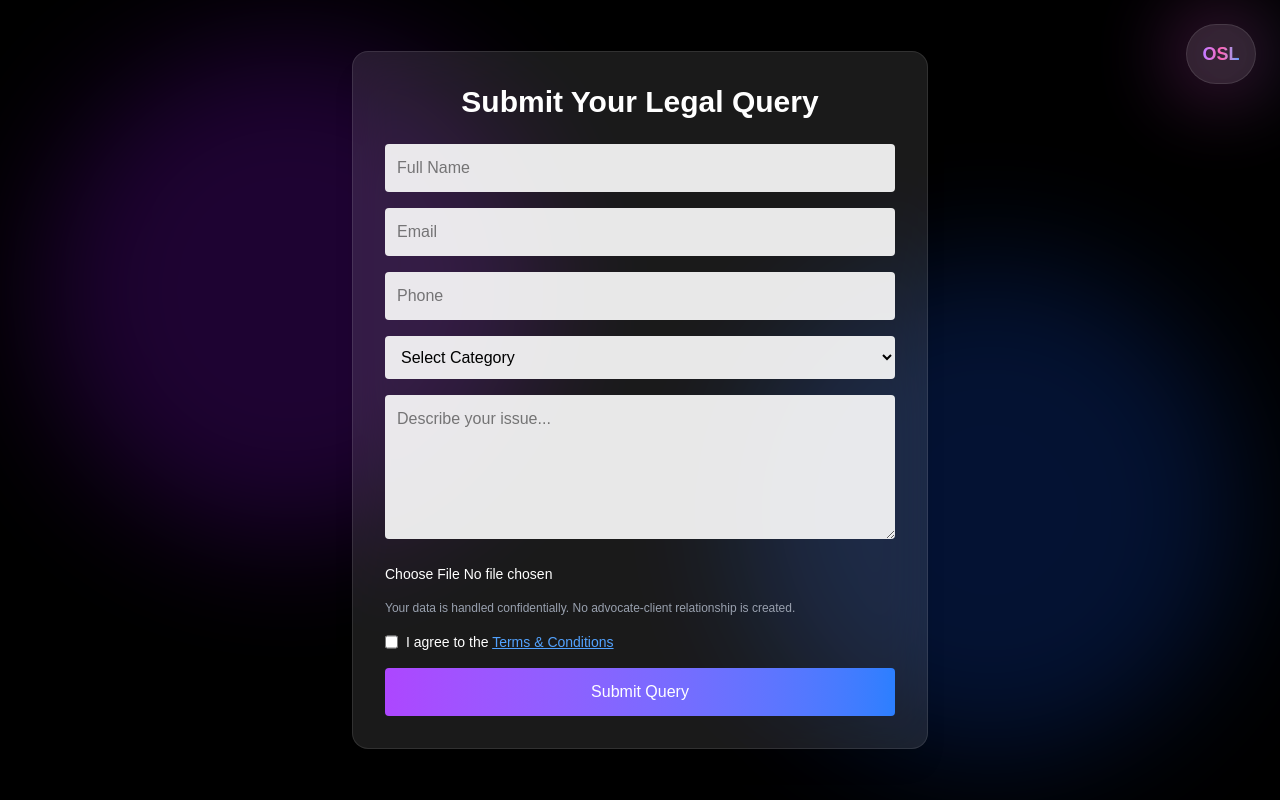
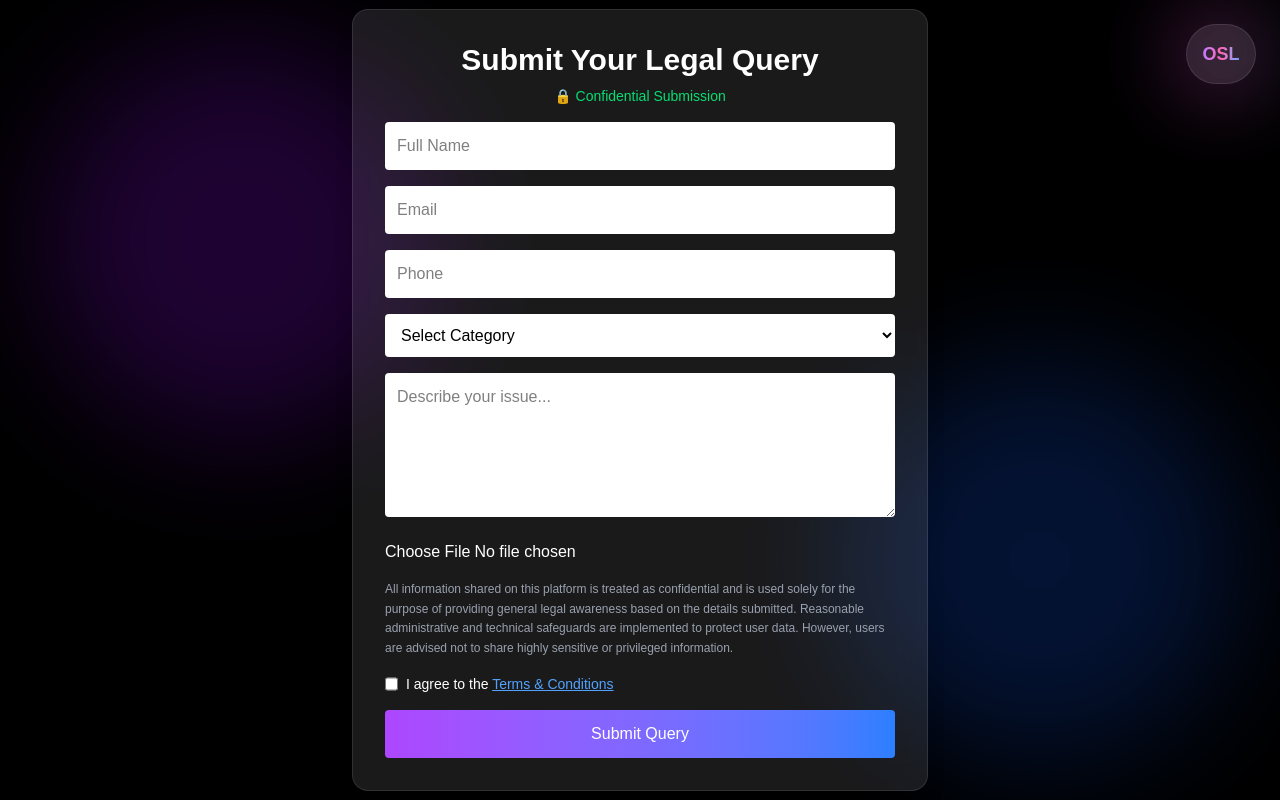
Before and after one commit to almohammedsk/oh-so-legal, a Next.js app: page /ask-query in a window 1280 px wide. Built offline with nearby package versions, Linux system fonts and the light colour scheme; no server answers.

Commit message:
add confidentiality across UI safely

```diff
--- a/app/ask-query/page.tsx
+++ b/app/ask-query/page.tsx
@@ -38,51 +38,27 @@ export default function AskQuery() {
     if (file) {
       const fileName = `${Date.now()}-${file.name}`;
 
-      const { error: uploadError } = await supabase.storage
+      const { error } = await supabase.storage
         .from("query-files")
         .upload(fileName, file);
 
-      if (uploadError) {
-        alert("File upload failed");
-        setLoading(false);
-        return;
-      }
-
+      if (!error) {
         const { data } = supabase.storage
           .from("query-files")
           .getPublicUrl(fileName);
 
         file_url = data.publicUrl;
       }
+    }
 
-    const { error } = await supabase.from("queries").insert([
-      {
-        ...form,
-        ticket_id,
-        file_url,
-      },
+    await supabase.from("queries").insert([
+      { ...form, ticket_id, file_url },
     ]);
-
-    if (!error) {
-      await fetch("/api/send-email", {
-        method: "POST",
-        headers: {"Content-Type": "application/json"},
-        body: JSON.stringify({
-          email: form.email,
-          name: form.name,
-          ticket: ticket_id,
-          phone: form.phone,
-          category: form.category,
-          query: form.query,
-        }),
-      });
 
     setTicket(ticket_id);
     setForm({ name:"", email:"", phone:"", category:"", query:"" });
     setFile(null);
     setAgreed(false);
-    }
-
     setLoading(false);
   };
 
@@ -90,8 +66,8 @@ export default function AskQuery() {
     <div className="min-h-screen bg-black text-white flex items-center justify-center px-6 relative overflow-hidden">
 
       {/* Glow background */}
-      <div className="absolute w-[500px] h-[500px] bg-purple-600 opacity-20 blur-3xl rounded-full top-10 left-10"></div>
-      <div className="absolute w-[500px] h-[500px] bg-blue-600 opacity-20 blur-3xl rounded-full bottom-10 right-10"></div>
+      <div className="absolute w-[400px] h-[400px] bg-purple-600 opacity-20 blur-3xl rounded-full top-10 left-10"></div>
+      <div className="absolute w-[400px] h-[400px] bg-blue-600 opacity-20 blur-3xl rounded-full bottom-10 right-10"></div>
 
       <motion.div
         initial={{ opacity:0, y:30 }}
@@ -99,15 +75,18 @@ export default function AskQuery() {
         className="w-full max-w-xl bg-white/10 backdrop-blur-xl p-8 rounded-2xl border border-white/10 shadow-xl"
       >
 
-        <h1 className="text-3xl mb-6 text-center font-semibold">
+        <h1 className="text-3xl mb-2 text-center font-semibold">
           Submit Your Legal Query
         </h1>
 
+        {/* 🔒 CONFIDENTIAL BADGE */}
+        <div className="text-green-400 text-sm text-center mb-4">
+          🔒 Confidential Submission
+        </div>
+
         {ticket && (
-          <div className="bg-green-600 p-4 mb-6 rounded text-center">
-            Query submitted successfully
-            <br />
-            Ticket: <strong>{ticket}</strong>
+          <div className="bg-green-600 p-3 mb-4 rounded text-center">
+            Ticket Created: {ticket}
           </div>
         )}
 
@@ -115,7 +94,7 @@ export default function AskQuery() {
 
           <input
             placeholder="Full Name"
-            className="w-full p-3 rounded bg-white/90 text-black"
+            className="w-full p-3 rounded bg-white text-black"
             value={form.name}
             onChange={(e)=>setForm({...form,name:e.target.value})}
             required
@@ -123,7 +102,7 @@ export default function AskQuery() {
 
           <input
             placeholder="Email"
-            className="w-full p-3 rounded bg-white/90 text-black"
+            className="w-full p-3 rounded bg-white text-black"
             value={form.email}
             onChange={(e)=>setForm({...form,email:e.target.value})}
             required
@@ -131,14 +110,14 @@ export default function AskQuery() {
 
           <input
             placeholder="Phone"
-            className="w-full p-3 rounded bg-white/90 text-black"
+            className="w-full p-3 rounded bg-white text-black"
             value={form.phone}
             onChange={(e)=>setForm({...form,phone:e.target.value})}
             required
           />
 
           <select
-            className="w-full p-3 rounded bg-white/90 text-black"
+            className="w-full p-3 rounded bg-white text-black"
             value={form.category}
             onChange={(e)=>setForm({...form,category:e.target.value})}
             required
@@ -155,25 +134,22 @@ export default function AskQuery() {
           <textarea
             placeholder="Describe your issue..."
             rows={5}
-            className="w-full p-3 rounded bg-white/90 text-black"
+            className="w-full p-3 rounded bg-white text-black"
             value={form.query}
             onChange={(e)=>setForm({...form,query:e.target.value})}
             required
           />
 
-          {/* File */}
           <input
             type="file"
-            className="text-sm"
             onChange={(e)=>setFile(e.target.files?.[0] || null)}
           />
 
-          {/* Trust note */}
-          <div className="text-xs text-gray-400">
-            Your data is handled confidentially. No advocate-client relationship is created.
+          {/* 🔥 CONFIDENTIALITY TEXT */}
+          <div className="text-xs text-gray-400 leading-relaxed">
+            All information shared on this platform is treated as confidential and is used solely for the purpose of providing general legal awareness based on the details submitted. Reasonable administrative and technical safeguards are implemented to protect user data. However, users are advised not to share highly sensitive or privileged information.
           </div>
 
-          {/* Terms */}
           <div className="flex gap-2 text-sm">
             <input
               type="checkbox"
@@ -190,7 +166,7 @@ export default function AskQuery() {
 
           <button
             disabled={loading}
-            className="w-full py-3 rounded bg-gradient-to-r from-purple-500 to-blue-500 hover:scale-105 transition"
+            className="w-full py-3 rounded bg-gradient-to-r from-purple-500 to-blue-500"
           >
             {loading ? "Submitting..." : "Submit Query"}
           </button>
--- a/app/page.tsx
+++ b/app/page.tsx
@@ -92,3 +92,21 @@ export default function Home() {
     </div>
   );
 }
+{/* 🔥 CONFIDENTIALITY SECTION */}
+<div className="mt-24 max-w-4xl mx-auto px-6">
+  <div className="bg-white/10 backdrop-blur-xl border border-white/10 rounded-2xl p-8 text-center shadow-xl">
+
+    <h2 className="text-2xl font-semibold mb-4">
+      Confidential by Design
+    </h2>
+
+    <p className="text-gray-300 leading-relaxed">
+      We understand the sensitivity of legal matters. Information shared on this platform is handled with confidentiality and used solely for providing general legal awareness.
+    </p>
+
+    <p className="text-gray-400 mt-4 text-sm">
+      Reasonable safeguards are implemented to protect user data. Users are advised to exercise discretion while sharing sensitive information.
+    </p>
+
+  </div>
+</div>
--- a/app/terms/page.tsx
+++ b/app/terms/page.tsx
@@ -1,26 +1,21 @@
-export default function Terms() {
+export default function TermsPage() {
   return (
     <div className="min-h-screen bg-black text-white px-6 py-24 max-w-3xl mx-auto">
 
       <h1 className="text-3xl mb-6">Terms & Conditions</h1>
 
-      <p className="mb-4">
-        This platform is intended solely for providing general legal awareness.
+      <p className="text-gray-300">
+        This platform provides general legal awareness based on limited information shared by users. It does not constitute legal advice.
       </p>
 
-      <p className="mb-4">
-        The information provided does not constitute legal advice and does not
-        create any advocate-client relationship.
+      <h2 className="text-2xl mt-8 mb-3">Confidentiality</h2>
+
+      <p className="text-gray-300 leading-relaxed">
+        We respect the confidentiality of information shared by users on this platform. Any details submitted are used strictly for the purpose of providing general legal information and awareness. We implement reasonable administrative, technical, and organisational measures to safeguard such information against unauthorised access, use, or disclosure.
       </p>
 
-      <p className="mb-4">
-        Users are advised not to rely solely on the responses and should seek
-        formal legal consultation for their specific issues.
-      </p>
-
-      <p className="mb-4">
-        By using this platform, you agree to share your information for the
-        purpose of receiving a response from our team.
+      <p className="text-gray-300 mt-3">
+        This platform is not intended for the exchange of privileged or highly sensitive information. Users are advised to exercise discretion while sharing personal details. Submission of information does not create any advocate-client relationship.
       </p>
 
     </div>
```
Lines whose indentation alone changed are shown as unchanged.
